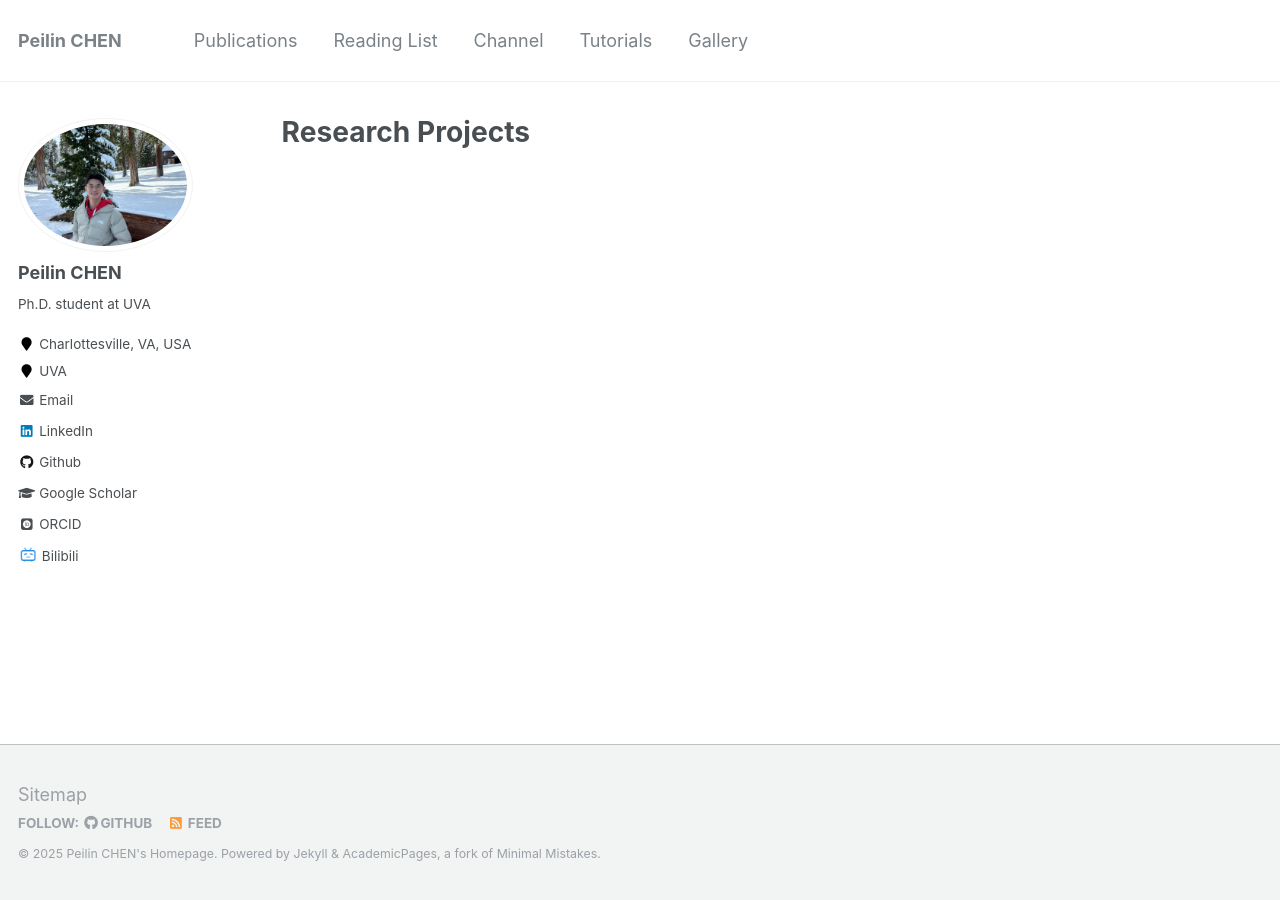
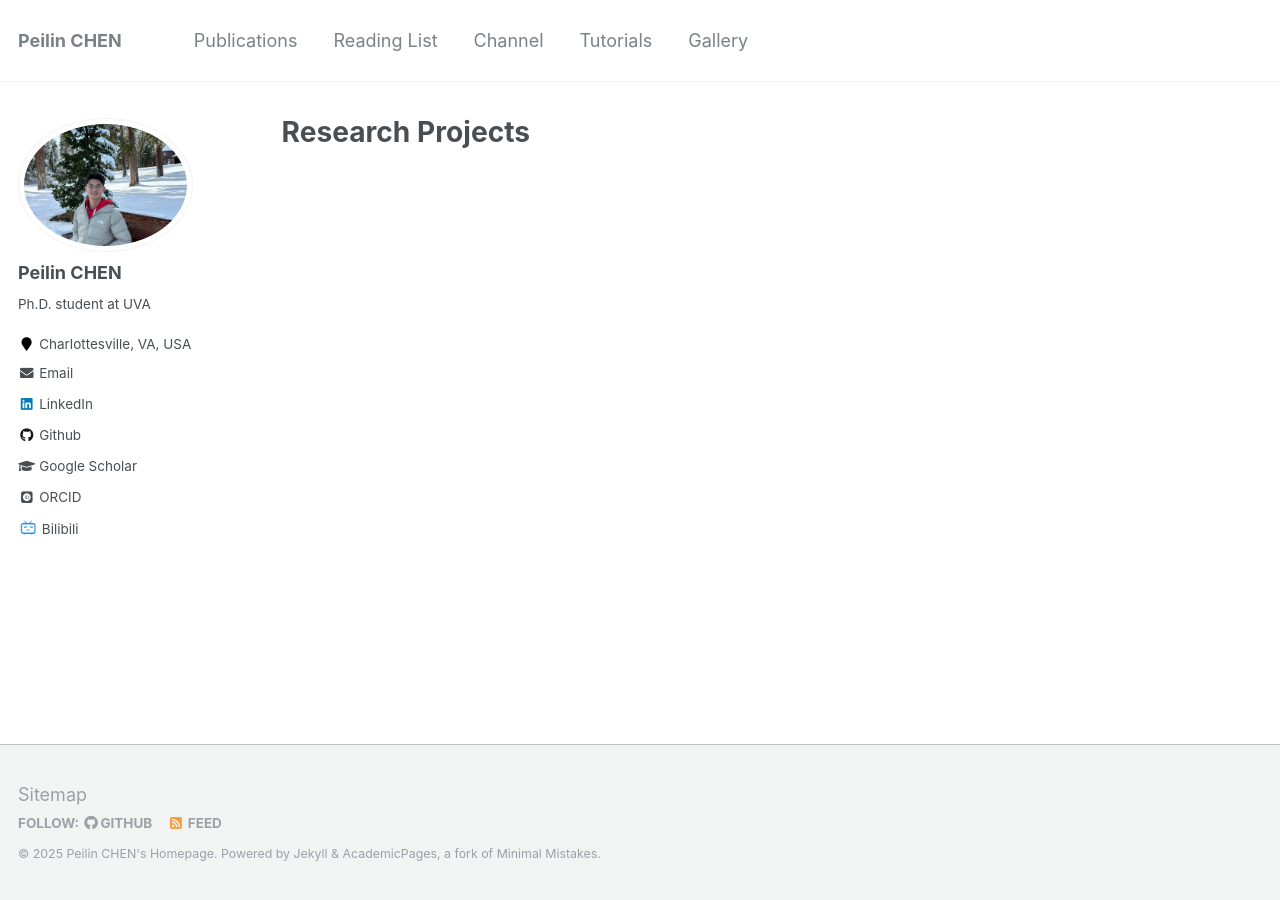
Before and after one commit to peilin-chen/peilin-chen.github.io, a Jekyll site: the page built from _pages/research.md, in a window 1280 px wide. Built offline with Jekyll 4.4.1, drawn with Linux system fonts in a browser that asks for light colours; some web fonts are replaced.

Commit message:
Update _config.yml

```diff
--- a/_config.yml
+++ b/_config.yml
@@ -84,7 +84,7 @@ author:
   avatar           : "my_photo6.jpg"
   bio              : "Ph.D. student at UVA"
   location         : "Charlottesville, VA, USA"
-  employer         : "UVA"
+  employer         :
   #pubmed           : "https://www.ncbi.nlm.nih.gov/pubmed/?term=john+snow"
   googlescholar    : "https://scholar.google.com/citations?user=REMjlmUAAAAJ&hl=en"
   email            :  "peilin@virginia.edu"
```
